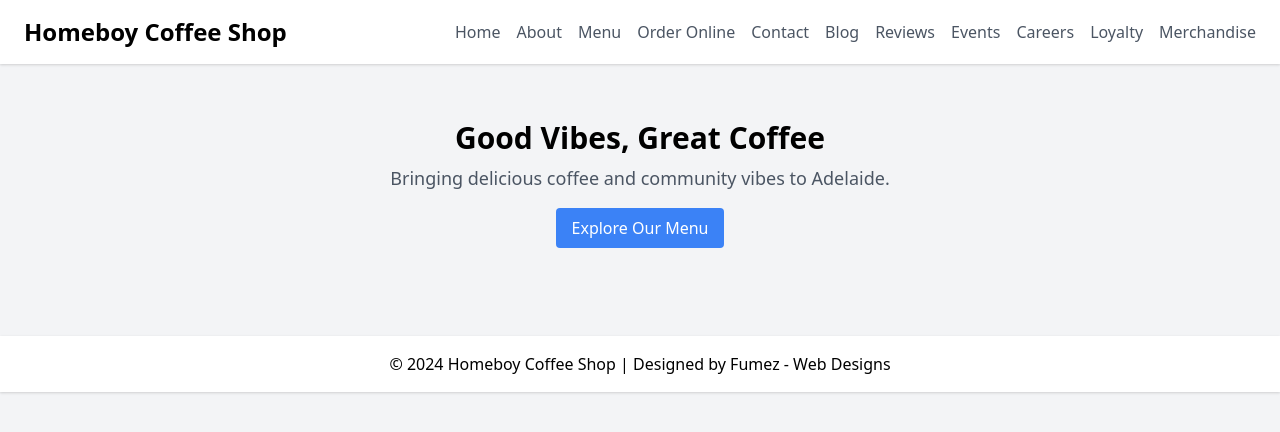
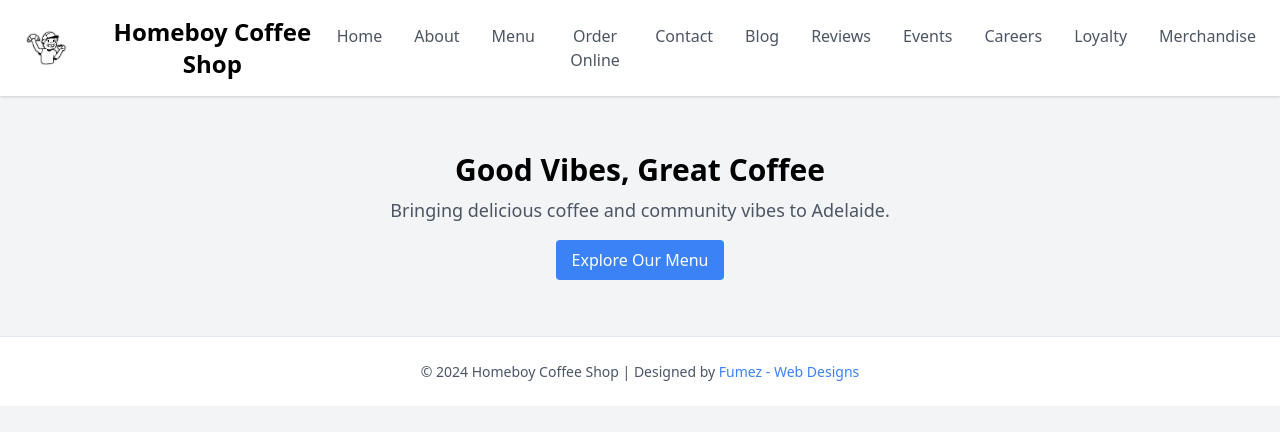
Before and after one commit to Fumez-DEV/homeboy-website, a website: page index.html in a window 1280 px wide. Drawn offline with nearby package versions, Linux system fonts and the light colour scheme.

Commit message:
Added favicon and updated header and footer files

```diff
--- a/css/about.css
+++ b/css/about.css
@@ -6,26 +6,6 @@ body {
     background-color: #f9fafb; /* Light gray */
     color: #333; /* Dark gray for text */
     line-height: 1.8;
-}
-
-/* Header Styling */
-header {
-    background-color: #ffffff; /* White background */
-    box-shadow: 0px 2px 5px rgba(0, 0, 0, 0.1);
-}
-
-header h1 {
-    font-size: 1.75rem; /* Slightly larger title */
-    color: #2d3748; /* Darker shade of gray */
-}
-
-header ul li a {
-    font-weight: 500; /* Semi-bold links */
-    transition: color 0.3s ease; /* Smooth hover effect */
-}
-
-header ul li a:hover {
-    color: #1a202c; /* Dark gray on hover */
 }
 
 /* Section Titles */
@@ -52,38 +32,3 @@ section ul {
 section ul li {
     margin-bottom: 0.5rem;
 }
-
-/* Footer Styling */
-footer {
-    background-color: #f7fafc; /* Light gray */
-    color: #718096; /* Muted gray text */
-    border-top: 1px solid #e2e8f0; /* Subtle border */
-}
-
-footer p {
-    font-size: 0.875rem; /* Slightly smaller text */
-}
-
-/* Responsive Design */
-@media (max-width: 768px) {
-    header nav ul {
-        flex-wrap: wrap;
-        justify-content: center;
-    }
-
-    header ul li {
-        margin-bottom: 0.5rem;
-    }
-
-    main {
-        padding: 1rem;
-    }
-
-    section h2 {
-        font-size: 1.5rem;
-    }
-
-    footer p {
-        font-size: 0.75rem;
-    }
-}
--- /dev/null
+++ b/css/footer.css
@@ -0,0 +1,37 @@
+/* Footer Styling */
+footer {
+    background-color: #f7fafc; /* Light gray background */
+    color: #4a5568; /* Medium gray text */
+    border-top: 1px solid #e2e8f0; /* Subtle border */
+    padding: 1.5rem 0; /* Space around footer content */
+    text-align: center; /* Center align text */
+}
+
+/* Footer Text */
+footer p {
+    font-size: 0.875rem; /* Smaller font size */
+    line-height: 1.5; /* Better readability */
+    margin: 0;
+}
+
+/* Footer Links */
+footer a {
+    color: #2563eb; /* Blue for links */
+    text-decoration: none; /* Remove underline */
+    font-weight: 500; /* Semi-bold text */
+}
+
+footer a:hover {
+    text-decoration: underline; /* Underline on hover */
+}
+
+/* Responsive Footer */
+@media (max-width: 768px) {
+    footer {
+        padding: 1rem 0; /* Reduce padding on smaller screens */
+    }
+
+    footer p {
+        font-size: 0.75rem; /* Smaller font for mobile */
+    }
+}
--- /dev/null
+++ b/css/header.css
@@ -0,0 +1,59 @@
+/* Header Styling */
+header {
+    background-color: #ffffff; /* White background */
+    box-shadow: 0px 4px 6px rgba(0, 0, 0, 0.1); /* Subtle shadow */
+    position: sticky; /* Sticks to the top of the page */
+    top: 0;
+    z-index: 1000; /* Ensures it stays above other elements */
+    padding: 1rem 0; /* Space around the header content */
+}
+
+/* Logo Styling */
+header img {
+    width: 48px; /* Set logo width */
+    height: 48px; /* Set logo height */
+    object-fit: cover; /* Ensures proper scaling */
+    border-radius: 50%; /* Circular logo */
+}
+
+/* Navigation Links */
+header ul {
+    display: flex; /* Arrange links in a row */
+    gap: 1rem; /* Space between links */
+}
+
+header ul li a {
+    font-size: 1rem; /* Standard font size */
+    color: #4a5568; /* Medium gray color */
+    text-decoration: none; /* Remove underline */
+    font-weight: 500; /* Semi-bold text */
+    transition: color 0.3s ease, transform 0.3s ease; /* Smooth hover effect */
+}
+
+header ul li a:hover {
+    color: #1a202c; /* Darker gray on hover */
+    transform: scale(1.1); /* Slight zoom on hover */
+}
+
+/* Active Link Highlight */
+header ul li a.text-blue-500 {
+    color: #2563eb; /* Blue for active link */
+    font-weight: 600; /* Slightly bolder text */
+}
+
+/* Responsive Header */
+@media (max-width: 768px) {
+    header nav {
+        flex-wrap: wrap; /* Stack items on smaller screens */
+    }
+
+    header ul {
+        flex-wrap: wrap; /* Wrap navigation links */
+        justify-content: center; /* Center align links */
+        gap: 0.5rem; /* Reduce spacing between links */
+    }
+
+    header h1 {
+        font-size: 1.5rem; /* Slightly smaller title for mobile */
+    }
+}
--- /dev/null
+++ b/footer.html
@@ -0,0 +1,4 @@
+<footer class="text-center py-6 bg-white border-t">
+    <p>&copy; 2024 Homeboy Coffee Shop | Designed by <a href="https://fumez-wd.netlify.app/" target="_blank" class="text-blue-500 hover:underline">Fumez - Web Designs</a></p>
+</footer>
+<link rel="stylesheet" href="css/footer.css">
--- /dev/null
+++ b/header.html
@@ -0,0 +1,24 @@
+<header class="text-center py-4 bg-white shadow">
+    <nav class="flex justify-between items-center px-6">
+        <!-- Logo and Brand -->
+        <div class="flex items-center space-x-4">
+            <img src="images/homeboy-logo.png" alt="Homeboy Coffee Shop Logo" class="w-12 h-12">
+            <h1 class="text-2xl font-bold">Homeboy Coffee Shop</h1>
+        </div>
+        <!-- Navigation Links -->
+        <ul class="flex space-x-4">
+            <li><a href="index.html" class="text-gray-600 hover:text-gray-900">Home</a></li>
+            <li><a href="about.html" class="text-gray-600 hover:text-gray-900">About</a></li>
+            <li><a href="menu.html" class="text-gray-600 hover:text-gray-900">Menu</a></li>
+            <li><a href="order.html" class="text-gray-600 hover:text-gray-900">Order Online</a></li>
+            <li><a href="contact.html" class="text-gray-600 hover:text-gray-900">Contact</a></li>
+            <li><a href="blog.html" class="text-gray-600 hover:text-gray-900">Blog</a></li>
+            <li><a href="reviews.html" class="text-gray-600 hover:text-gray-900">Reviews</a></li>
+            <li><a href="events.html" class="text-gray-600 hover:text-gray-900">Events</a></li>
+            <li><a href="careers.html" class="text-gray-600 hover:text-gray-900">Careers</a></li>
+            <li><a href="loyalty.html" class="text-gray-600 hover:text-gray-900">Loyalty</a></li>
+            <li><a href="merchandise.html" class="text-gray-600 hover:text-gray-900">Merchandise</a></li>
+        </ul>
+    </nav>
+</header>
+<link rel="stylesheet" href="css/header.css">
--- a/index.html
+++ b/index.html
@@ -4,27 +4,14 @@
     <meta charset="UTF-8">
     <meta name="viewport" content="width=device-width, initial-scale=1.0">
     <title>Homeboy Coffee Shop</title>
+    <link rel="icon" href="images/favicon.ico" type="image/x-icon"> <!-- Add Favicon -->
     <link href="https://cdn.jsdelivr.net/npm/tailwindcss@2.2.19/dist/tailwind.min.css" rel="stylesheet">
 </head>
 <body class="bg-gray-100 font-sans">
-    <header class="text-center py-4 bg-white shadow">
-        <nav class="flex justify-between items-center px-6">
-            <h1 class="text-2xl font-bold">Homeboy Coffee Shop</h1>
-            <ul class="flex space-x-4">
-                <li><a href="index.html" class="text-gray-600 hover:text-gray-900">Home</a></li>
-                <li><a href="about.html" class="text-gray-600 hover:text-gray-900">About</a></li>
-                <li><a href="menu.html" class="text-gray-600 hover:text-gray-900">Menu</a></li>
-                <li><a href="order.html" class="text-gray-600 hover:text-gray-900">Order Online</a></li>
-                <li><a href="contact.html" class="text-gray-600 hover:text-gray-900">Contact</a></li>
-                <li><a href="blog.html" class="text-gray-600 hover:text-gray-900">Blog</a></li>
-                <li><a href="reviews.html" class="text-gray-600 hover:text-gray-900">Reviews</a></li>
-                <li><a href="events.html" class="text-gray-600 hover:text-gray-900">Events</a></li>
-                <li><a href="careers.html" class="text-gray-600 hover:text-gray-900">Careers</a></li>
-                <li><a href="loyalty.html" class="text-gray-600 hover:text-gray-900">Loyalty</a></li>
-                <li><a href="merchandise.html" class="text-gray-600 hover:text-gray-900">Merchandise</a></li>
-            </ul>
-        </nav>
-    </header>
+    <!-- Header -->
+    <div id="header"></div>
+
+    <!-- Main Content -->
     <main class="p-6">
         <section class="text-center my-8">
             <h2 class="text-3xl font-semibold">Good Vibes, Great Coffee</h2>
@@ -37,10 +24,27 @@
         </section>
     </main>
 
-        <!-- Footer -->
-    <footer class="text-center py-4 bg-white shadow mt-8">
-        <p>&copy; 2024 Homeboy Coffee Shop | Designed by Fumez - Web Designs</p>
-    </footer>
+    <!-- Footer -->
+    <div id="footer"></div>
+
+    <!-- JavaScript for Reusable Header and Footer -->
+    <script>
+        // Load Header
+        fetch('header.html')
+            .then(response => response.text())
+            .then(data => {
+                document.getElementById('header').innerHTML = data;
+            });
+
+        // Load Footer
+        fetch('footer.html')
+            .then(response => response.text())
+            .then(data => {
+                document.getElementById('footer').innerHTML = data;
+            });
+    </script>
+
+    <!-- Main Script -->
     <script src="js/script.js"></script>
 </body>
 </html>
```
Also changed, not shown: about.html (+31 -24 lines), images/favicon.ico (added), images/homeboy-logo.png (added).
